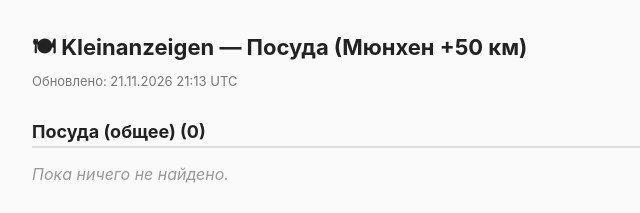
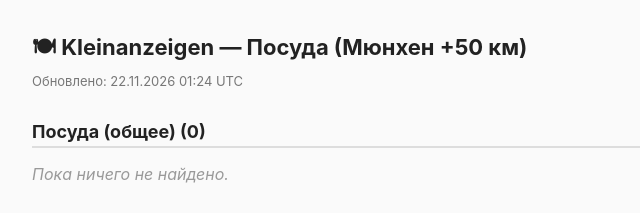
Before and after one commit to vladcasco/kleinanzeigen_bot, a plain HTML site: page docs/index.html in a window 1280 px wide. Shown: the top 213 px of the page, 178-818 px from the left. Drawn offline with Linux system fonts and the light colour scheme.

Commit message:
Update ads state and page

```diff
--- a/docs/index.html
+++ b/docs/index.html
@@ -24,5 +24,5 @@
 </head>
 <body>
 <h1>🍽 Kleinanzeigen — Посуда (Мюнхен +50 км)</h1>
-<div class="updated">Обновлено: 21.11.2026 21:13 UTC</div>
+<div class="updated">Обновлено: 22.11.2026 01:24 UTC</div>
 <h2>Посуда (общее) (0)</h2><p class="empty">Пока ничего не найдено.</p><h2>Villeroy &amp; Boch (0)</h2><p class="empty">Пока ничего не найдено.</p><h2>Rosenthal (0)</h2><p class="empty">Пока ничего не найдено.</p><h2>Отдать даром (0)</h2><p class="empty">Пока ничего не найдено.</p><h2>Винтажный фарфор (0)</h2><p class="empty">Пока ничего не найдено.</p></body></html>
```
